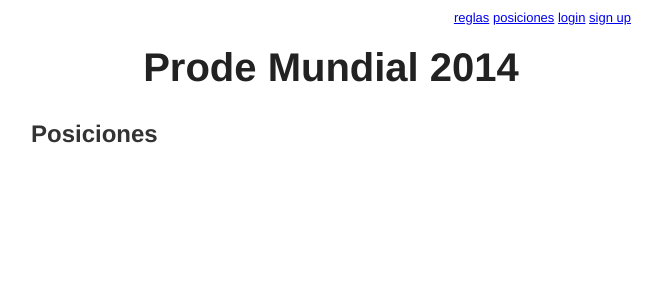
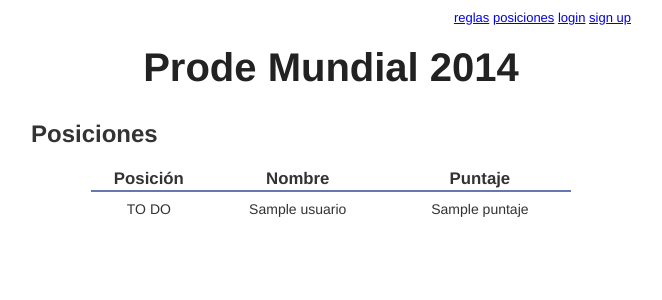
Before and after one commit to ezecuirolo/ProdeMundial, a Python web app: template templates/posiciones.html in a window 1280 px wide. Shown: the top 300 px of the page, without its empty margins (309-971 px from the left). Run offline with Jinja, Linux system fonts and the light colour scheme; the template is opened without the code that fills it: most values are stand-ins (such as "Sample title", 1, 10 or a date in 2020).

Commit message:
tabla de posiciones

```diff
--- a/dbmodels.py
+++ b/dbmodels.py
@@ -20,6 +20,7 @@
 class User(db.Model):
     name = db.StringProperty(required = True)
     password_hash = db.StringProperty(required = True)
+    puntaje = db.IntegerProperty(required = True)
     email = db.EmailProperty()
     created = db.DateTimeProperty(auto_now_add = True)
 
@@ -33,9 +34,9 @@
         return u
 
     @classmethod
-    def register(cls, name, password, email = None):
+    def register(cls, name, password, email = None, puntaje = 0):
         pw_hash = utils.make_password_hash(name, password)
-        u = cls(name = name, password_hash = pw_hash)
+        u = cls(name = name, password_hash = pw_hash, puntaje = puntaje)
         if email:
             u.email = email
         return u
--- a/handlers.py
+++ b/handlers.py
@@ -284,7 +284,11 @@ class ReglasHandler(Handler):
 ########## LOGOUT HANDLER ##########
 class PosicionesHandler(Handler):
     def get(self):
-        self.render('posiciones.html')
+        usuarios = dbmodels.User.all()
+        usuarios.order("-puntaje")
+        usuarios = list(usuarios)
+
+        self.render('posiciones.html', usuarios = usuarios)
 
 
 ########## MAIN PAGE HANDLER ##########
--- a/static/stylesheets/main.css
+++ b/static/stylesheets/main.css
@@ -172,3 +172,36 @@ input[type=submit] {
     width: 100%;
     text-align: center;
 }
+
+.posiciones {
+    display: inline-block;
+    /* Firefox */
+    display:-moz-box;
+    -moz-box-pack:center;
+    -moz-box-align:center;
+
+    /* Safari and Chrome */
+    display:-webkit-box;
+    -webkit-box-pack:center;
+    -webkit-box-align:center;
+
+    /* W3C */
+    display:box;
+    box-pack:center;
+    box-align:center;
+}
+
+.posiciones table {
+    border-collapse: collapse;
+    text-align: center;
+    width: 80%;
+}
+
+.posiciones th {
+    font-size: 120%;
+    border-bottom: 2px solid #6678B1;
+}
+
+.posiciones td {
+    padding: 9px 8px 0px 8px;
+}
--- a/templates/posiciones.html
+++ b/templates/posiciones.html
@@ -3,4 +3,25 @@
 {% block body_content %}
 <h2>Posiciones</h2>
 
+<div class="posiciones">
+    <table>
+        <thead>
+            <tr>
+                <th>Posición</th>
+                <th>Nombre</th>
+                <th>Puntaje</th>
+            </tr>
+        </thead>
+        <tbody>
+            {% for usuario in usuarios %}
+            <tr>
+                <td>TO DO</td>
+                <td>{{usuario.name}}</td>
+                <td>{{usuario.puntaje}}</td>
+            </tr>
+            {% endfor %}
+        </tbody>
+    </table>
+</div>
+
 {% endblock %}
```
